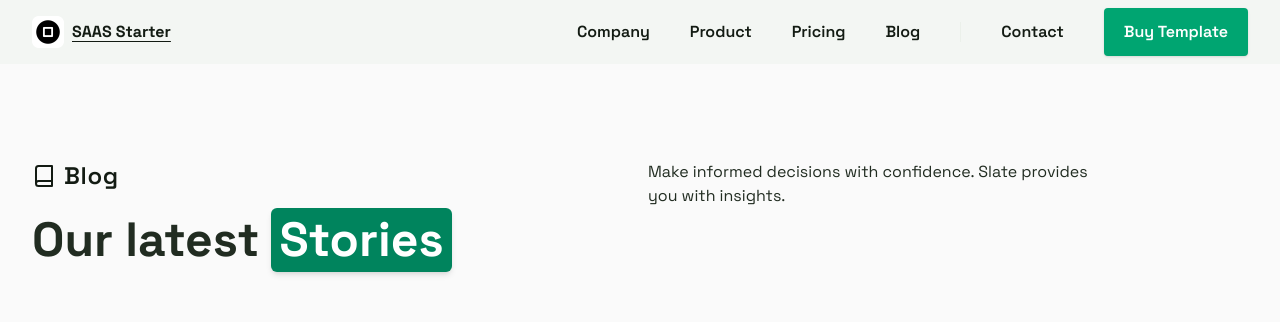
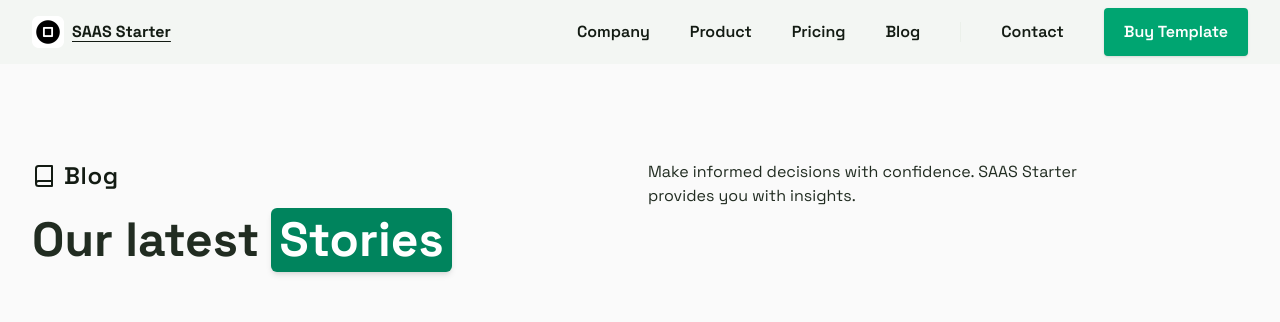
Before and after one commit to Prathamesh-Dukare/dukes-saas-boileplate, a Next.js app: page /blog in a window 1280 px wide. Shown: the top 322 px of the page. Built offline with nearby package versions, Linux system fonts and the light colour scheme.

Commit message:
auto commit

```diff
--- a/src/components/Blogs.js
+++ b/src/components/Blogs.js
@@ -22,8 +22,8 @@ export default function Blogs() {
             </div>
 
             <p className='text-base text-gray-900 w-3/4'>
-              Make informed decisions with confidence. Slate provides you with
-              insights.
+              Make informed decisions with confidence. SAAS Starter provides you
+              with insights.
             </p>
           </div>
           <motion.div
--- a/src/components/MultiFeature1.js
+++ b/src/components/MultiFeature1.js
@@ -19,7 +19,7 @@ export default function MultiFeature1() {
     <MultiFeatureSection
       ctas={ctas}
       description={
-        'World class development and built for performance, Slate will deliver to the highest standard, each and every time.'
+        'World class development and built for performance, SAAS Starter will deliver to the highest standard, each and every time.'
       }
       heading={
         <>
```
